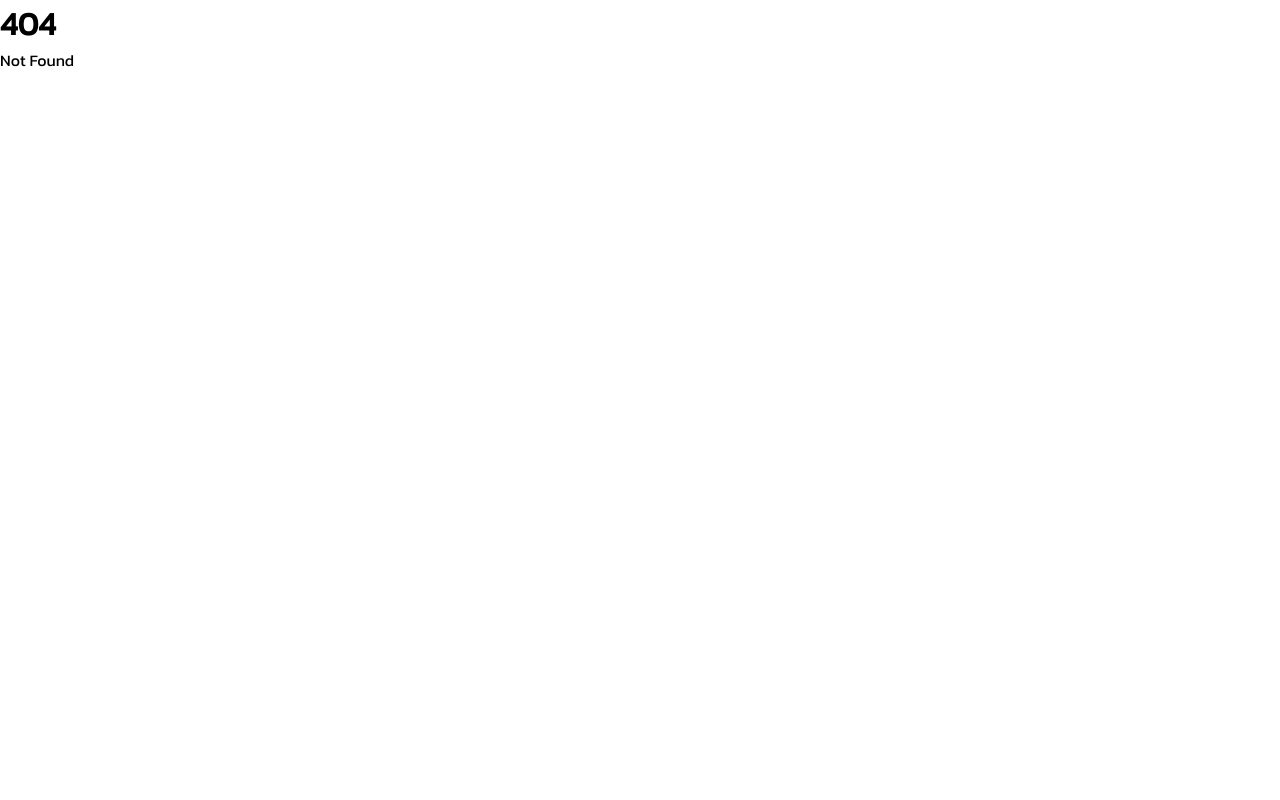
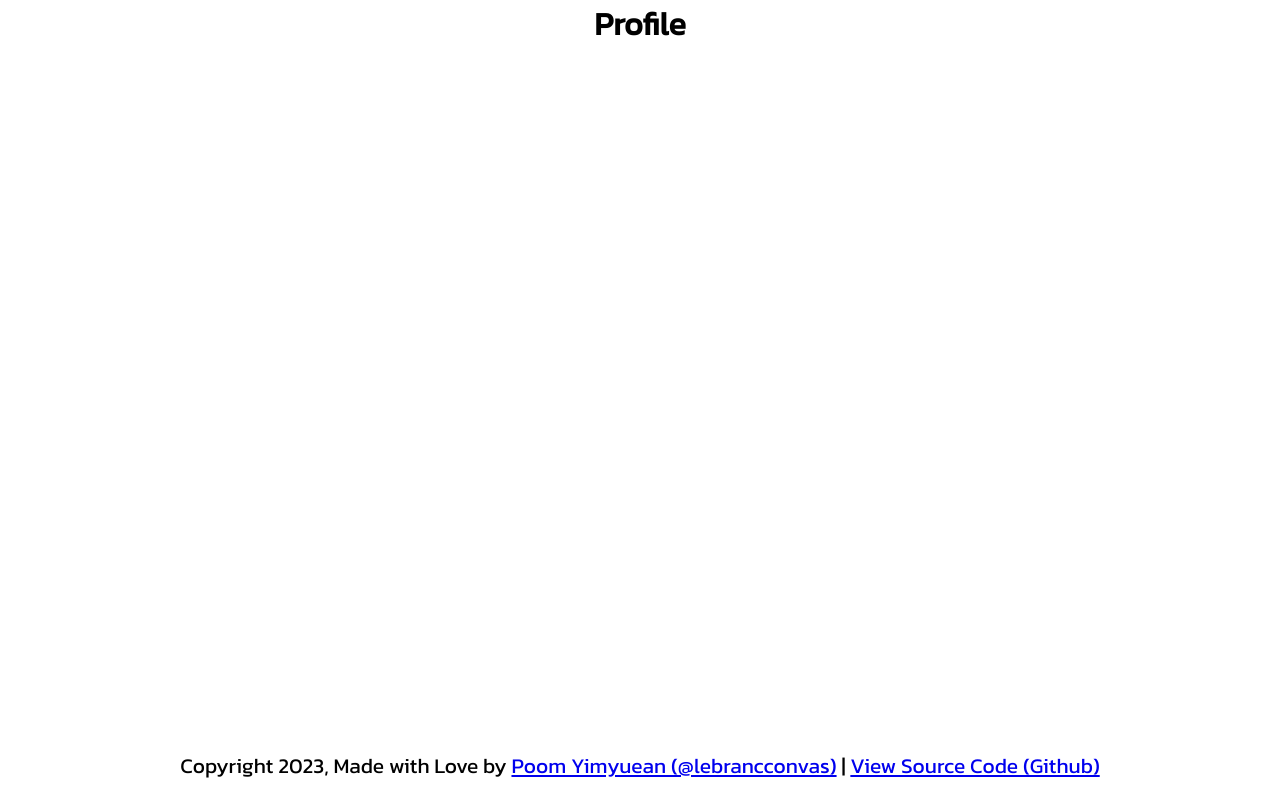
Before and after one commit to lebrancconvas/FancyQuiz, a SvelteKit app in the folder frontend/: page /profile/1 in a window 1280 px wide. Before the commit this address had no page. Built offline with nearby package versions, Linux system fonts and the light colour scheme.

Commit message:
✨ feat: create page on front-end

```diff
--- a/frontend/src/routes/profile/+page.svelte
+++ b/frontend/src/routes/profile/[slug]/+page.svelte
@@ -1,5 +1,5 @@
 <script lang="ts">
-
+  import Footer from '../../../components/Footer.svelte';
 </script>
 
 <svelte:head>
@@ -10,8 +10,11 @@
   <header>
     <h1>Profile</h1>
   </header>
+  <Footer />
 </main>
 
 <style>
-
+  header {
+    text-align: center;
+  }
 </style>
```
Also changed, not shown: frontend/src/routes/profile/history/[slug]/+page.svelte (added), frontend/src/routes/quiz/+page.svelte (added), frontend/src/routes/quiz/[slug]/+page.svelte (added).
